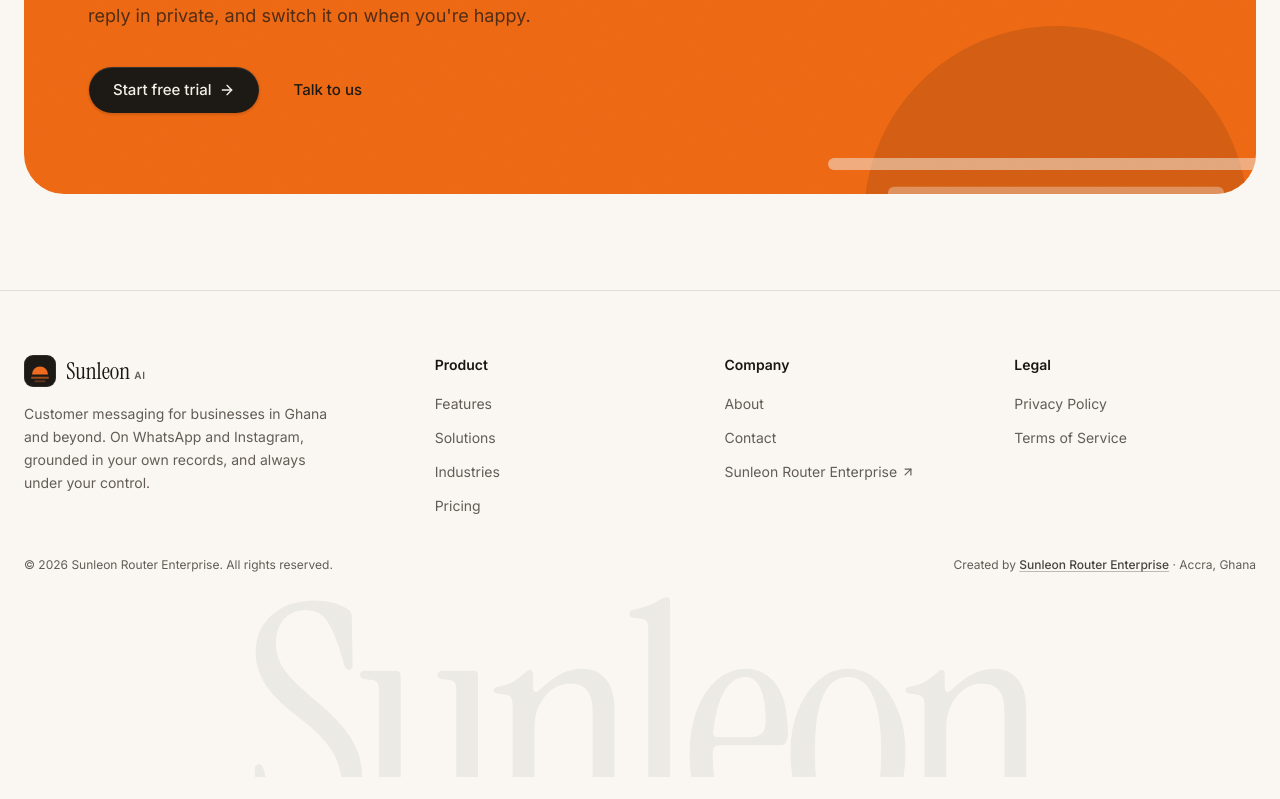
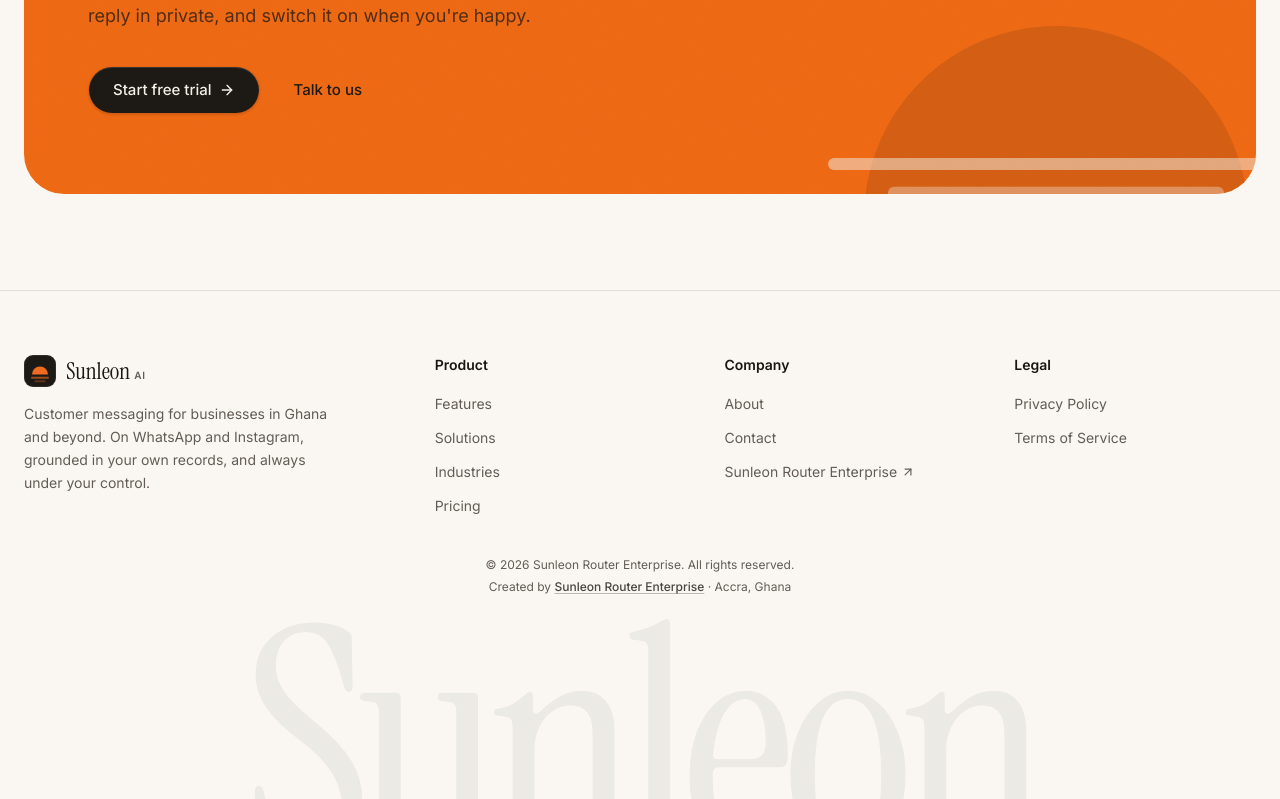
Before and after one commit to 10954065/-and-whatsapp, a Next.js app: page / in a window 1280 px wide. Shown: the part 6179-6978 px from the top of the page. Before the commit the page ends 6956 px from the top, so only its background shows below. Built offline with nearby package versions, Linux system fonts and the light colour scheme; no server answers.

Commit message:
style: centre the footer copyright and credit lines

```diff
--- a/src/components/marketing/site-chrome.tsx
+++ b/src/components/marketing/site-chrome.tsx
@@ -173,7 +173,7 @@ export function SiteFooter() {
           </div>
         ))}
       </div>
-      <div className="mx-auto flex max-w-7xl flex-col gap-2 px-6 pb-6 text-xs text-muted-foreground sm:flex-row sm:justify-between">
+      <div className="mx-auto flex max-w-7xl flex-col items-center gap-1.5 px-6 pb-6 text-center text-xs text-muted-foreground">
         <p>© {new Date().getFullYear()} Sunleon Router Enterprise. All rights reserved.</p>
         <p>
           Created by{" "}
```
